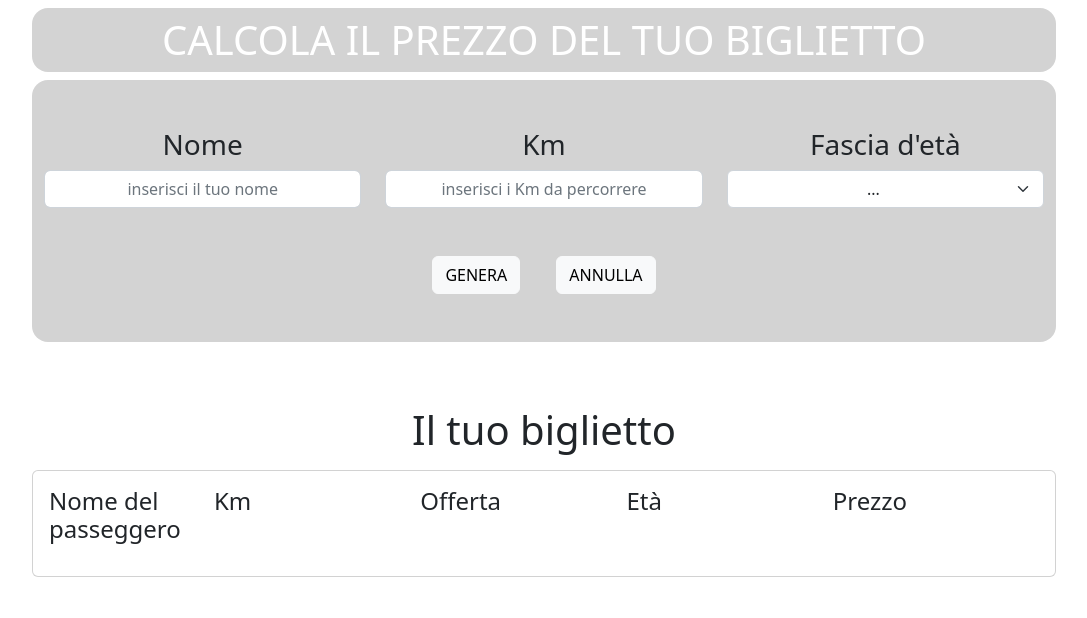
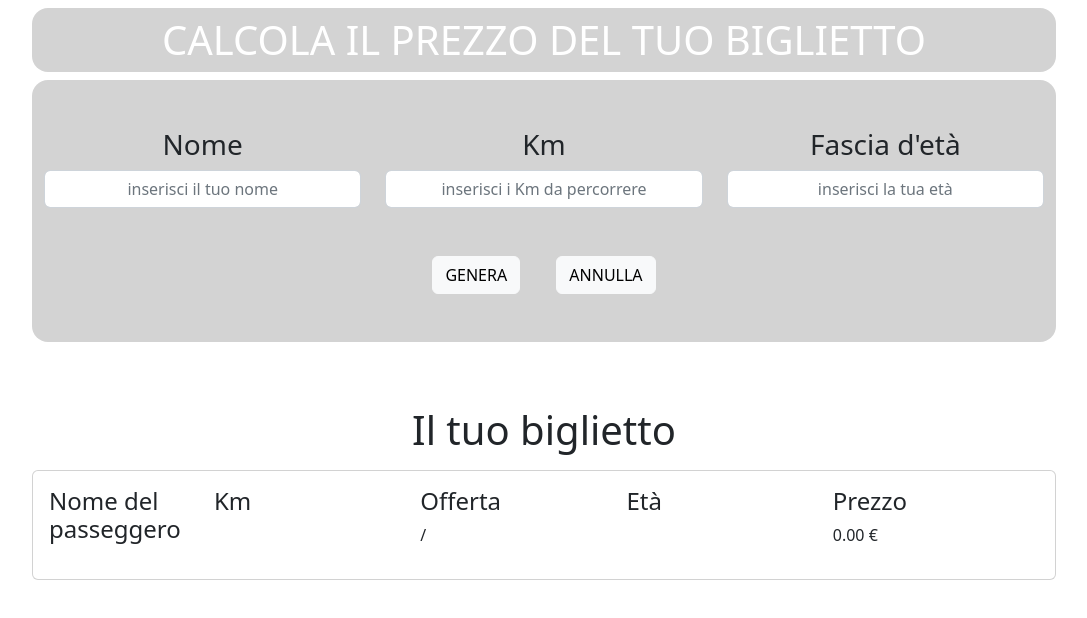
Before and after one commit to fabioSirigu/js-biglietto-treno-form, a plain HTML site: page index.html in a window 1280 px wide. Both pictures are taken after a click on the button "GENERA". Shown: the whole page, without its empty margins (96-1183 px from the left). Drawn offline with nearby package versions, Linux system fonts and the light colour scheme.

Commit message:
add final structure

```diff
--- a/assets/js/main.js
+++ b/assets/js/main.js
@@ -1,15 +1,44 @@
-const userName = document.getElementById ('name')
-const userKm = document.getElementById ('Km')
-const userAge = document.getElementById ('age')
+/* GENERAL CONSTANT */
+const userName = document.getElementById ('name').value;
+console.log(userName);
+const userKm = document.getElementById ('km').value;
+console.log(userKm);
+const userAge = document.getElementById ('age').value;
+console.log(userAge);
 
-const basicPrice = 0.21
-const ticketPrice = userKm * basicPrice
-const euro = '€'
+
+/* const userAgeSelected = userAge.options[userAge.selectedIndex].text;
+console.log(userAgeSelected);
+const minors = document.getElementById ('minors');
+const adult = document.getElementById ('adult');
+const over = document.getElementById ('over'); */
+
+
+const basicPrice = 0.21;
+let ticketPrice = userKm * basicPrice;
+const euro = '€';
+
+/* DISCOUNT CONSTANT */
+const salesMinors = (ticketPrice / 100) * 20;
+const salesOver = (ticketPrice / 100) * 40;
 
 const btnGenerator = document.querySelector('.btn_generator');
 
 btnGenerator.addEventListener('click', function () {
-      console.log(userName.value);
-      console.log(userKm.value);
-      console.log(age.value);
+
+      if (userAge < 18) {
+            ticketPrice = ticketPrice - salesMinors;
+            document.getElementById("discount").innerHTML = "-20%";
+      } else if (userAge > 64) {
+            ticketPrice = ticketPrice - salesOver;
+            document.getElementById("discount").innerHTML = "-40%";
+      }
+
+      document.getElementById("final_price").innerHTML = `${ticketPrice.toFixed( 2 )} €`;
+      document.getElementById("ticket_name").innerHTML = userName;
+      document.getElementById("ticket_distance").innerHTML = userKm;
+      document.getElementById("discount").innerHTML = "/";
+      document.getElementById("current_age").innerHTML = userAge;
+
+
 });
--- a/index.html
+++ b/index.html
@@ -30,16 +30,17 @@
                               </div>
                               <div class="col text-center">
                                     <h3>Km</h3>
-                                    <input type="text" class="form-control text-center" id="Km" placeholder="inserisci i Km da percorrere">
+                                    <input type="text" class="form-control text-center" id="km" placeholder="inserisci i Km da percorrere">
                               </div>
                               <div class="col text-center">
                                     <h3>Fascia d'età</h3>
-                                    <select id="age" class="form-select text-center" aria-label="Default select example">
+                                    <input type="text" class="form-control text-center" id="age" placeholder="inserisci la tua età">
+                                    <!-- <select id="age" class="form-select text-center" aria-label="Default select example">
                                           <option selected>...</option>
-                                          <option value="Minorenne">Minorenne</option>
-                                          <option value="Maggiorenne">Maggiorenne</option>
-                                          <option value="Over 65">Over 65</option>
-                                        </select>
+                                          <option id="minors" value="Minorenne">Minorenne</option>
+                                          <option id="adult" value="Maggiorenne">Maggiorenne</option>
+                                          <option id="over" value="Over 65">Over 65</option>
+                                        </select> -->
                               </div>
                         </div>
                   </div>
@@ -60,25 +61,24 @@
                               <div class="row g-0">
                                 <div class="col-md-2">
                                   <h4>Nome del passeggero</h4>
-                                  <p class="name_passenger"></p>
+                                  <p class="name_passenger" id="ticket_name"></p>
                                 </div>
                                 <div class="col-md-10 d-flex justify-content-between">
                                   <div class="col-3">
                                     <h4>Km</h4>
-                                    <p></p>
+                                    <p id="ticket_distance"></p>
                                   </div>
                                   <div class="col-3">
                                     <h4>Offerta</h4>
-                                    <p></p>
+                                    <p id="discount"></p>
                                   </div>
                                   <div class="col-3">
                                     <h4>Età</h4>
-                                    <p></p>
+                                    <p id="current_age"></p>
                                   </div>
                                   <div class="col-3">
                                     <h4>Prezzo</h4>
-                                    <p></p>
-                                  </div>
+                                    <p id="final_price"></p>
                                   </div>
                                 </div>
                               </div>
```
